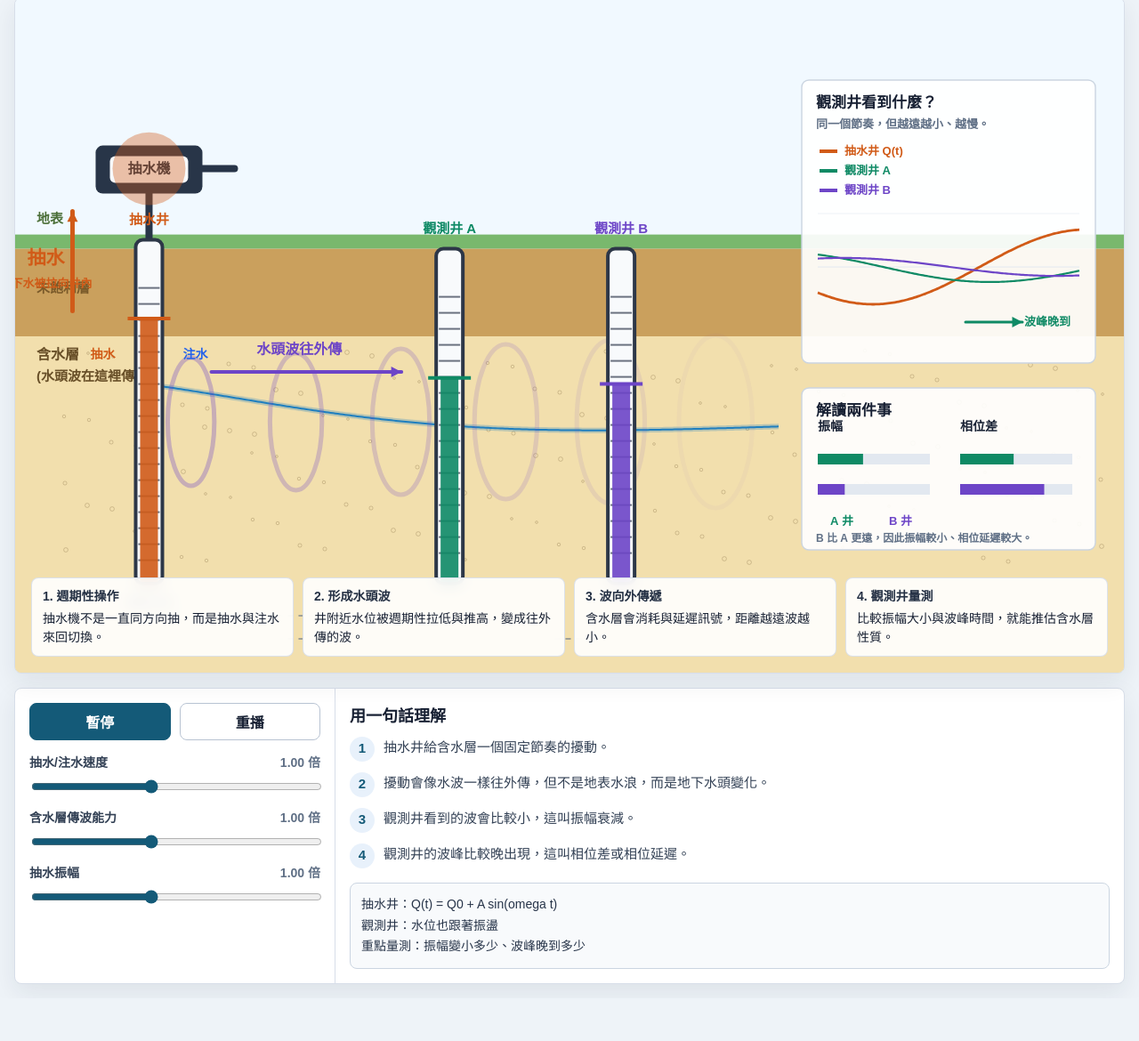
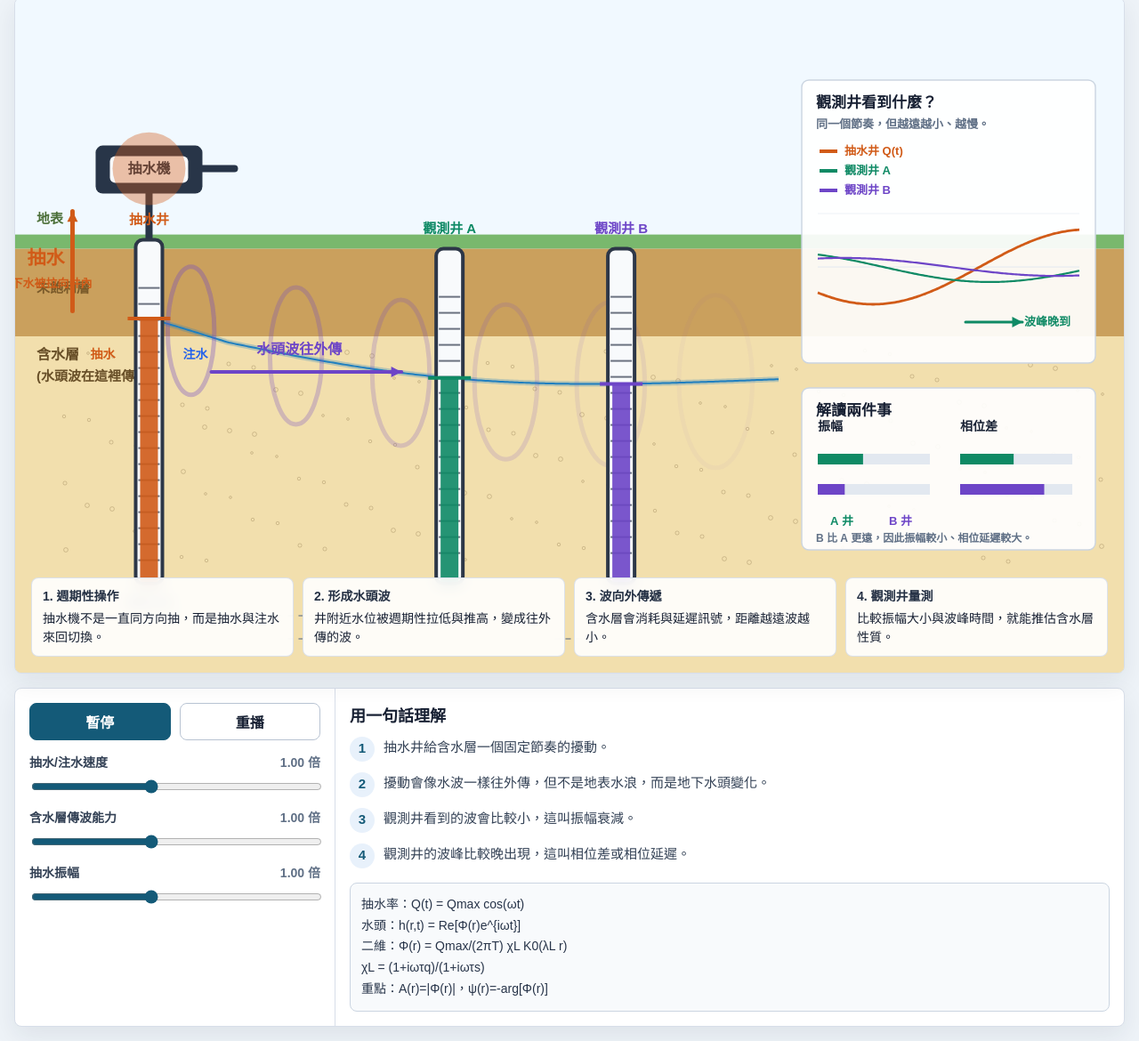
Before and after one commit to tinghsiangTsai/oscillatory-pumping-animation, a plain HTML site: page index.html in a window 1280 px wide. Shown: the part 158-1328 px from the top of the page at 89% size. Before the commit the page ends 1280 px from the top, so only its background shows below. Drawn offline with Linux system fonts and the light colour scheme.

Commit message:
Align head curve with well water levels

```diff
--- a/index.html
+++ b/index.html
@@ -329,9 +329,11 @@
           <div class="step"><span class="num">3</span><span>觀測井看到的波會比較小，這叫振幅衰減。</span></div>
           <div class="step"><span class="num">4</span><span>觀測井的波峰比較晚出現，這叫相位差或相位延遲。</span></div>
           <div class="formula">
-            抽水井：Q(t) = Q0 + A sin(omega t)<br>
-            觀測井：水位也跟著振盪<br>
-            重點量測：振幅變小多少、波峰晚到多少
+            抽水率：Q(t) = Qmax cos(ωt)<br>
+            水頭：h(r,t) = Re[Φ(r)e^{iωt}]<br>
+            二維：Φ(r) = Qmax/(2πT) χL K0(λL r)<br>
+            χL = (1+iωτq)/(1+iωτs)<br>
+            重點：A(r)=|Φ(r)|，ψ(r)=-arg[Φ(r)]
           </div>
         </div>
       </aside>
@@ -391,6 +393,15 @@
 
     function pumpSignal(t) {
       return Number(amp.value) * Math.sin(1.55 * Number(speed.value) * t);
+    }
+
+    function wellWaterY(top, value) {
+      return top + 120 - value * 52;
+    }
+
+    function headCurveY(r, groundY, t) {
+      const datumShift = 10 * Math.min(1, r * 8);
+      return groundY + 18 + 120 + datumShift - waveAt(r, t) * 52;
     }
 
     function text(str, x, y, size = 14, color = colors.ink, align = "left", weight = 700) {
@@ -473,7 +484,7 @@
 
     function drawWell(x, top, bottom, label, value, color, isPumping = false) {
       ctx.save();
-      const waterY = top + 120 - value * 52;
+      const waterY = wellWaterY(top, value);
       ctx.fillStyle = "#f8fafc";
       ctx.strokeStyle = "#2d3748";
       ctx.lineWidth = 4;
@@ -537,14 +548,13 @@
       text("含水層", 24, aquiferTop + 22, 16, "#684f28", "left", 900);
       text("(水頭波在這裡傳遞)", 24, aquiferTop + 46, 15, "#684f28", "left", 800);
 
-      const baseY = aquiferTop + 96;
       ctx.strokeStyle = "rgba(31, 127, 191, 0.28)";
       ctx.lineWidth = 6;
       ctx.beginPath();
       for (let i = 0; i <= 260; i += 1) {
         const r = i / 260;
         const x = pumpX + r * (right - pumpX);
-        const y = baseY - waveAt(r, t) * 42;
+        const y = headCurveY(r, groundY, t);
         if (i === 0) ctx.moveTo(x, y);
         else ctx.lineTo(x, y);
       }
@@ -556,7 +566,7 @@
       for (let i = 0; i <= 260; i += 1) {
         const r = i / 260;
         const x = pumpX + r * (right - pumpX);
-        const y = baseY - waveAt(r, t) * 42;
+        const y = headCurveY(r, groundY, t);
         if (i === 0) ctx.moveTo(x, y);
         else ctx.lineTo(x, y);
       }
@@ -565,6 +575,7 @@
       for (let i = 0; i < 6; i += 1) {
         const cycle = (t * Number(speed.value) * 0.18 + i / 6) % 1;
         const x = pumpX + cycle * (right - pumpX);
+        const baseY = headCurveY(cycle, groundY, t);
         const alpha = 1 - cycle;
         ctx.strokeStyle = `rgba(109, 69, 199, ${0.35 * alpha})`;
         ctx.lineWidth = 5;
```
